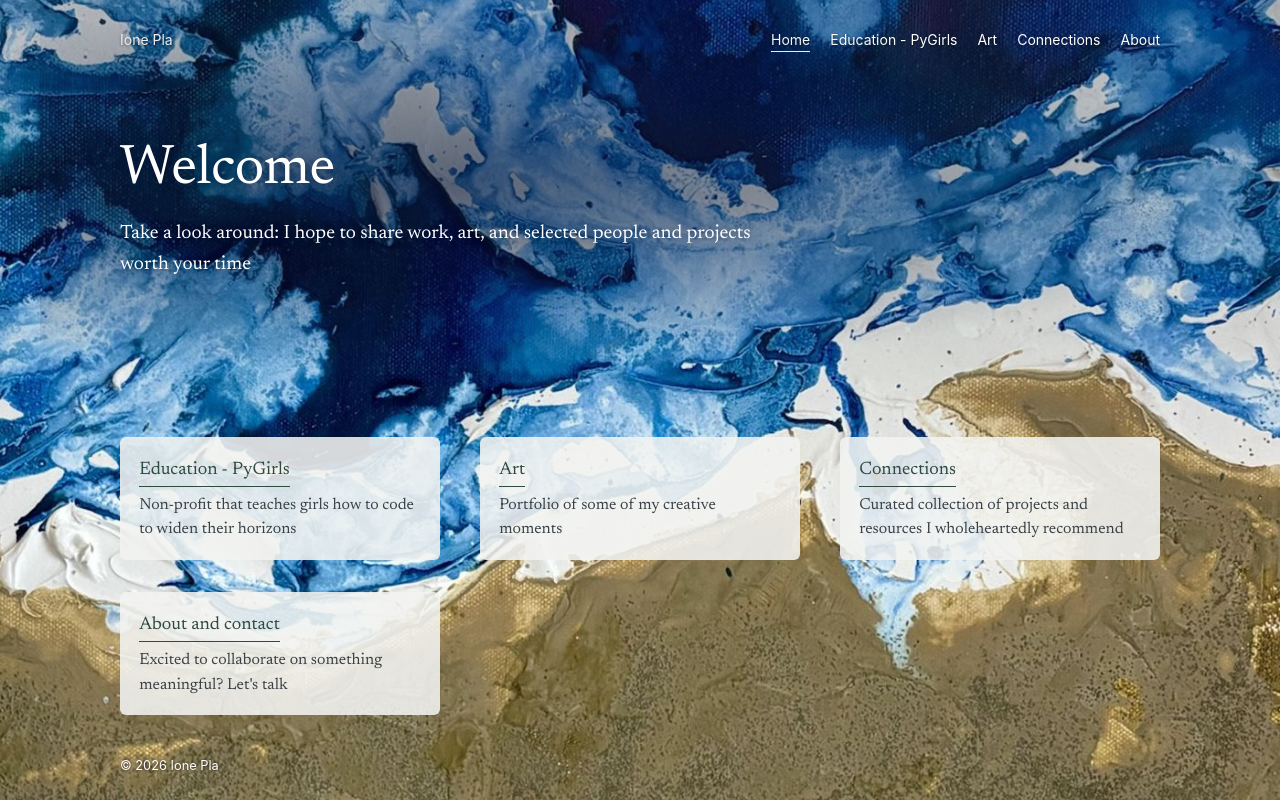
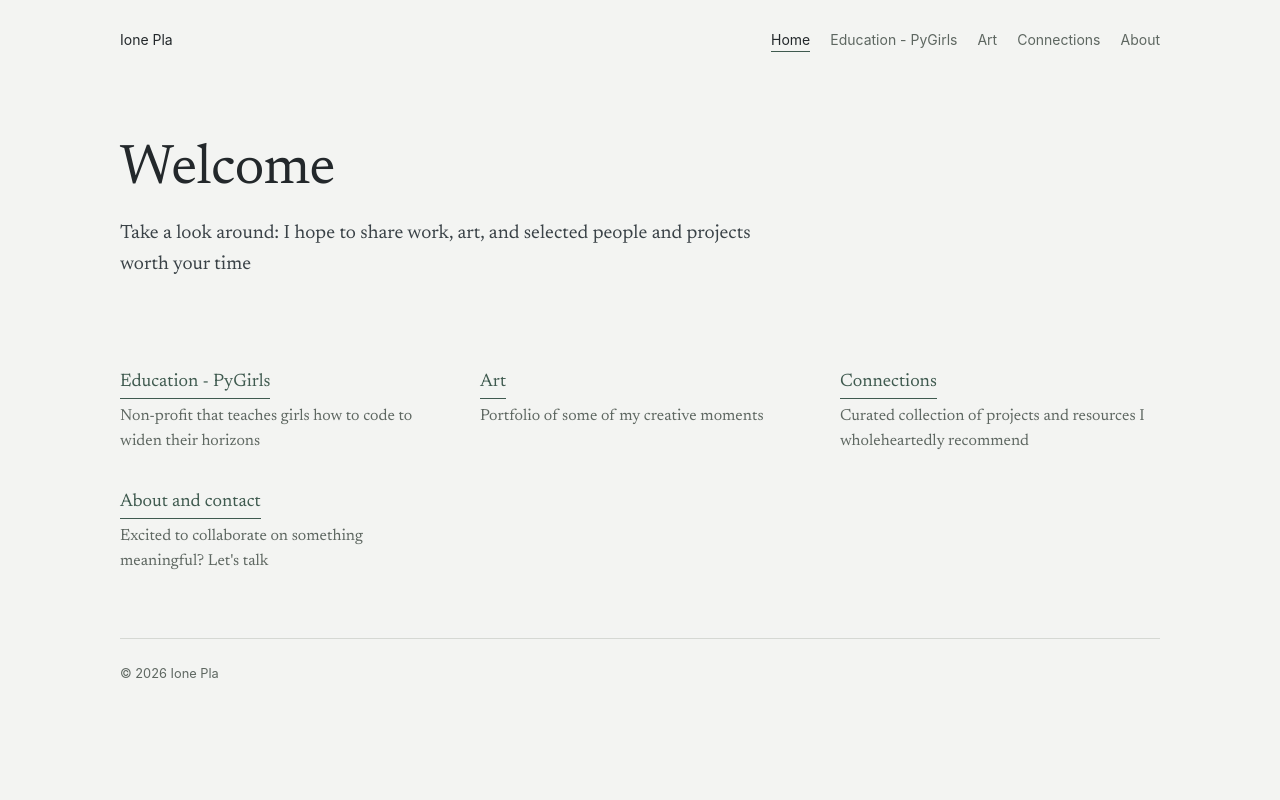
Before and after one commit to ionepla/ionepla.github.io, a plain HTML site: page index.html in a window 1280 px wide. Drawn offline with Linux system fonts and the light colour scheme.

Commit message:
Add files via upload

```diff
--- a/index.html
+++ b/index.html
@@ -12,7 +12,6 @@
 <link rel="stylesheet" href="/style.css">
 </head>
 <body>
-<div class="stage">
 <div class="wrap">
   <header class="top">
     <a class="home" href="/">Ione Pla</a>
@@ -38,7 +37,6 @@
   </main>
   <footer>© <span id="yr">2026</span> Ione Pla</footer>
 </div>
-</div>
 <script>document.getElementById("yr").textContent = new Date().getFullYear();</script>
 </body>
 </html>
--- a/style.css
+++ b/style.css
@@ -94,20 +94,3 @@ footer { border-top: 1px solid var(--line); margin-top: 4rem; padding: 1.5rem 0
 
 .stack { margin: 1rem 0 0; }
 .stack p { margin: 0 0 .6rem; }
-
-/* Home: the Wavescape II painting as background (waves above, sand below) */
-.stage { min-height: 100vh; min-height: 100svh; background: linear-gradient(180deg, rgba(6,20,50,.28), rgba(6,20,50,0) 60%), url("/img/home-bg.jpg") center 60% / cover no-repeat #6f6a3c; }
-.stage .wrap { min-height: inherit; display: flex; flex-direction: column; }
-.stage main { flex: 1; display: flex; flex-direction: column; justify-content: space-between; }
-.stage header.top, .stage header.top a { color: #fff; text-shadow: 0 1px 3px rgba(0,0,0,.45); }
-.stage header.top a:hover { color: #fff; text-decoration: underline; }
-.stage header.top nav a[aria-current="page"] { color: #fff; border-bottom-color: #fff; }
-.stage .page-head { position: relative; isolation: isolate; }
-.stage .page-head::before { content: ""; position: absolute; inset: -3rem -8rem -3rem -5rem; z-index: -1; background: radial-gradient(ellipse at 30% 50%, rgba(6,20,50,.6), rgba(6,20,50,0) 70%); }
-.stage h1, .stage .lede { color: #fff; text-shadow: 0 1px 8px rgba(6,20,50,.5); }
-.stage .doors { margin: 2rem 0 2.5rem; }
-.stage .doors a { height: 100%; padding: 1.1rem 1.2rem; border-radius: 6px; background: rgba(243,244,242,.88); }
-.stage .doors .t { color: #2f4a3f; border-bottom-color: #2f4a3f; }
-.stage .doors .d { color: #3a4247; }
-.stage .doors a:hover .t { color: #11201a; border-bottom-color: #11201a; }
-.stage footer { margin-top: 0; border-top: 0; padding: 0 0 1.5rem; color: #fff; text-shadow: 0 1px 3px rgba(0,0,0,.5); }
```
Also changed, not shown: 1 other file.
